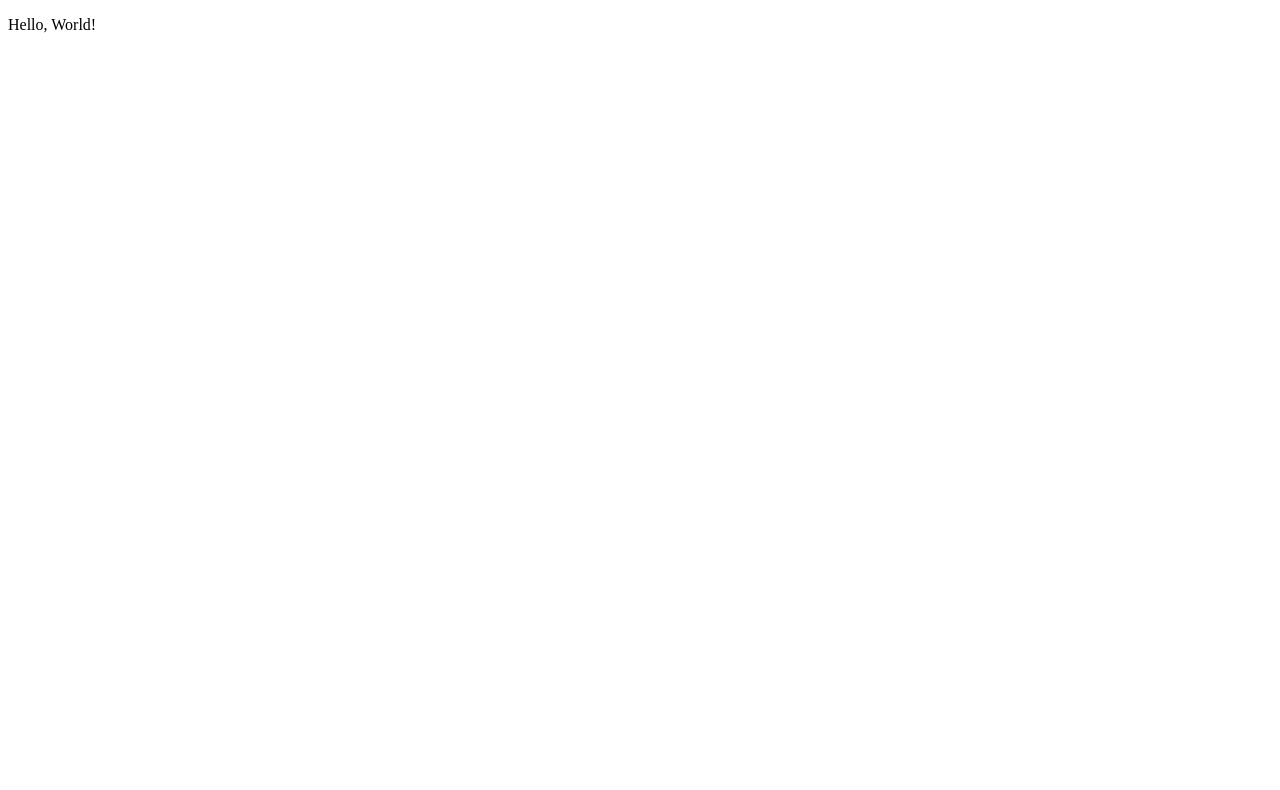
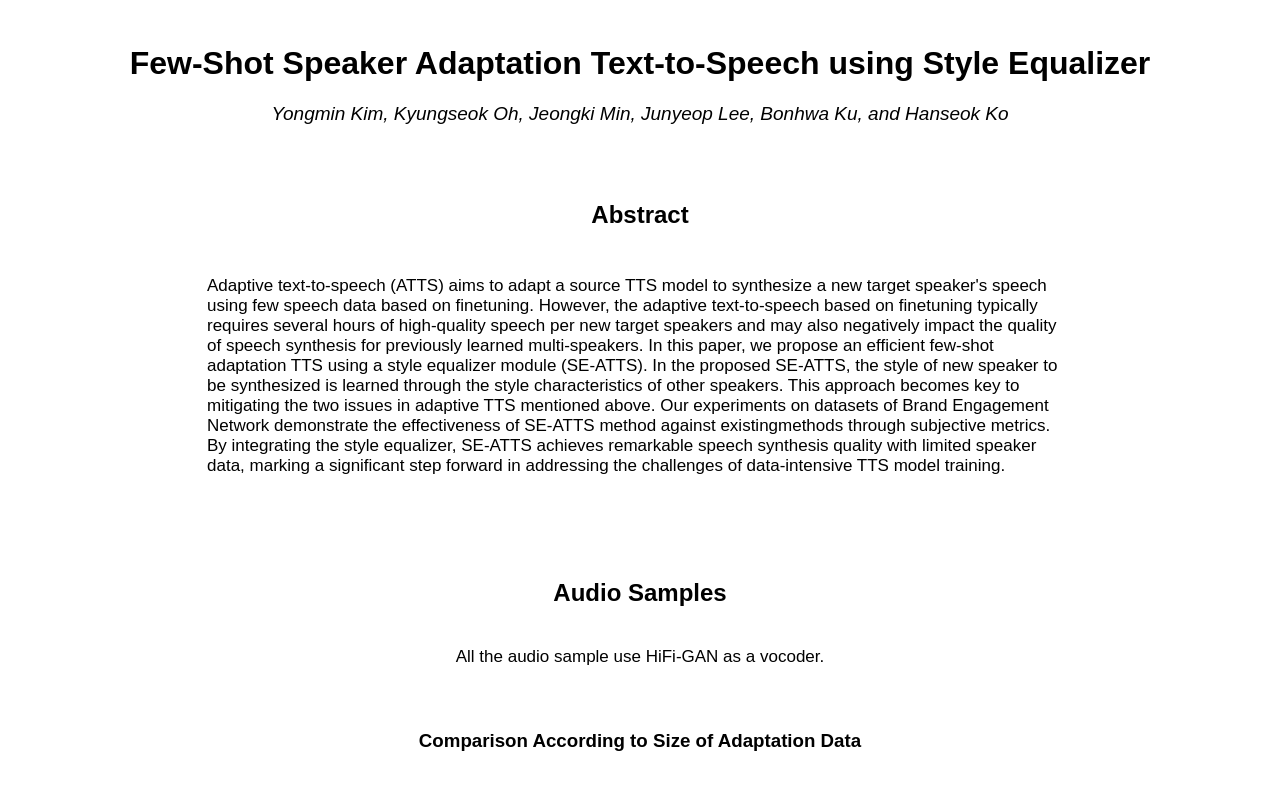
Before and after one commit to kyungseok97/kyungseok97.github.io, a plain HTML site: page index.html in a window 1280 px wide. Drawn offline with Linux system fonts and the light colour scheme.

Commit message:
Update index.html

```diff
--- a/index.html
+++ b/index.html
@@ -1,12 +1,48 @@
-<!DOCTYPE html>
-<html lang="en">
-<head>
-	<meta charset="UTF-8">
-	<meta http-equiv="X-UA-Compatible" content="IE=edge">
-	<meta name="viewport" content="width=device-width, initial-scale=1.0">
-	<title>Portfolio</title>
-</head>
-<body>
-  <p>Hello, World!</p>
-</body>
+<html>
+  <head>
+    <meta charset="UTF-8">
+    <style type="text/css">
+      #title {text-align: center; font-family: arial;}
+      #authors {text-align: center; font-style: italic; font-size: 19px; font-family: arial;}
+      #abstract {text-align: center; font-family: arial;}
+      #Audio-Samples {text-align: center; font-family: arial;}
+      #Audio-Samples-detail {text-align: center; font-weight: normal; font-size: 17px; font-family: arial;}
+
+      .container {width: 900px; margin: 30px auto;}
+      .centered {position: relative;display: inline-block; padding: 1em;font-weight: normal;font-size: 17px;font-family: arial;}
+      .sample {text-align: center; font-family: arial;}
+      .container-sample1 {width: 1400px; margin: 5px auto;}
+      .centered-sample1 {position: relative;display: inline-block;padding: 1em;font-weight: normal;font-size: 17px;font-family: arial;}
+      .sample1 {font-style: italic; font-family: arial;}
+      .grey {font-style: italic; font-size: 15px; font-family: arial;}
+    </style>
+  </head>
+
+  <body>
+    <h1 id="title"><br />Few-Shot Speaker Adaptation Text-to-Speech using Style Equalizer</h1>
+    <p id="authors">Yongmin Kim, Kyungseok Oh, Jeongki Min, Junyeop Lee, Bonhwa Ku, and Hanseok Ko</p>
+
+    <h2 id="abstract"><br /><br />Abstract</h2>
+    <div class="container">
+      <div class="centered">
+        Adaptive text-to-speech (ATTS) aims to adapt a source TTS model to synthesize a new target speaker's speech
+        using few speech data based on finetuning. However, the adaptive text-to-speech based on finetuning typically
+        requires several hours of high-quality speech per new target speakers and may also negatively impact the
+        quality of speech synthesis for previously learned multi-speakers. In this paper, we propose an efficient few-shot
+        adaptation TTS using a style equalizer module (SE-ATTS). In the proposed SE-ATTS, the style of
+        new speaker to be synthesized is learned through the style characteristics of other speakers. This approach
+        becomes key to mitigating the two issues in adaptive TTS mentioned above. Our experiments on datasets of
+        Brand Engagement Network demonstrate the effectiveness of SE-ATTS method against existingmethods through
+        subjective metrics. By integrating the style equalizer, SE-ATTS achieves remarkable speech synthesis
+        quality with limited speaker data, marking a significant step forward in addressing the challenges of
+        data-intensive TTS model training.
+      </div>
+    </div>
+
+    <h2 id="Audio-Samples"><br /><br />Audio Samples</h2>
+    <p id="Audio-Samples-detail"><br />All the audio sample use HiFi-GAN as a vocoder.</p>
+
+    <h3 class="sample"><br /><br />Comparison According to Size of Adaptation Data</h3>
+
+  </body>
 </html>
```
